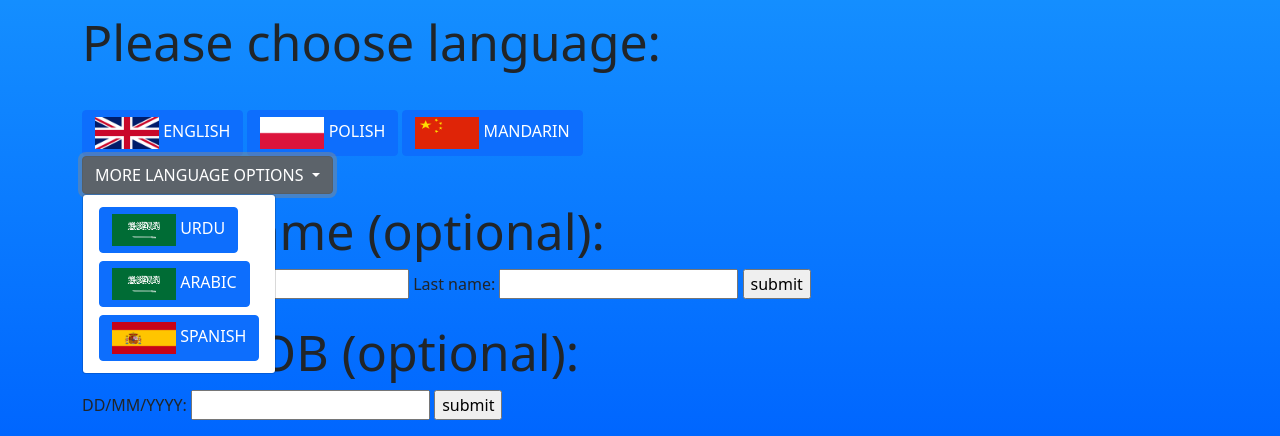
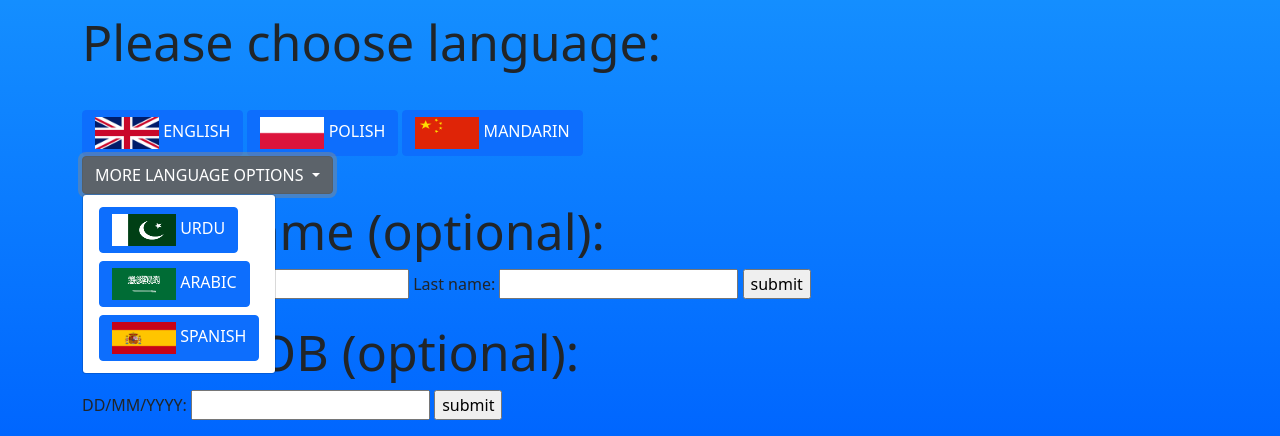
Before and after one commit to UCLComputerScience/COMP0016_Team34.github.io, a Django app: page / in a window 1280 px wide, after a click on "MORE LANGUAGE OPTIONS". Shown: the part 670-1106 px from the top of the page. Run offline with Django 3.2, Linux system fonts and the light colour scheme.

Commit message:
pakistan flag

```diff
--- a/Django/templates/caller/index.html
+++ b/Django/templates/caller/index.html
@@ -75,7 +75,7 @@
 							  </a>
 
 							  <ul class="dropdown-menu" aria-labelledby="dropdownMenuLink">
-							    <li><a class="dropdown-item" href="#"><button class="btn btn-primary" type="button"><img src="{% static '/caller/saudi_flag.png' %}" style="width: 64px;height: 32px; margin: auto;"/> URDU</button></a></li>
+							    <li><a class="dropdown-item" href="#"><button class="btn btn-primary" type="button"><img src="{% static '/caller/pakistan_flag.png' %}" style="width: 64px;height: 32px; margin: auto;"/> URDU</button></a></li>
 							    <li><a class="dropdown-item" href="#"><button class="btn btn-primary" type="button"><img src="{% static '/caller/saudi_flag.png' %}" style="width: 64px;height: 32px; margin: auto;"/> ARABIC</button></a></li>
 							    <li><a class="dropdown-item" href="#"><button class="btn btn-primary" type="button"><img src="{% static '/caller/spain_flag.png' %}" style="width: 64px;height: 32px; margin: auto;"/> SPANISH</button></a></li>
 							  </ul>
```
Also changed, not shown: Django/azuresite/static/caller/pakistan_flag.png (added).
